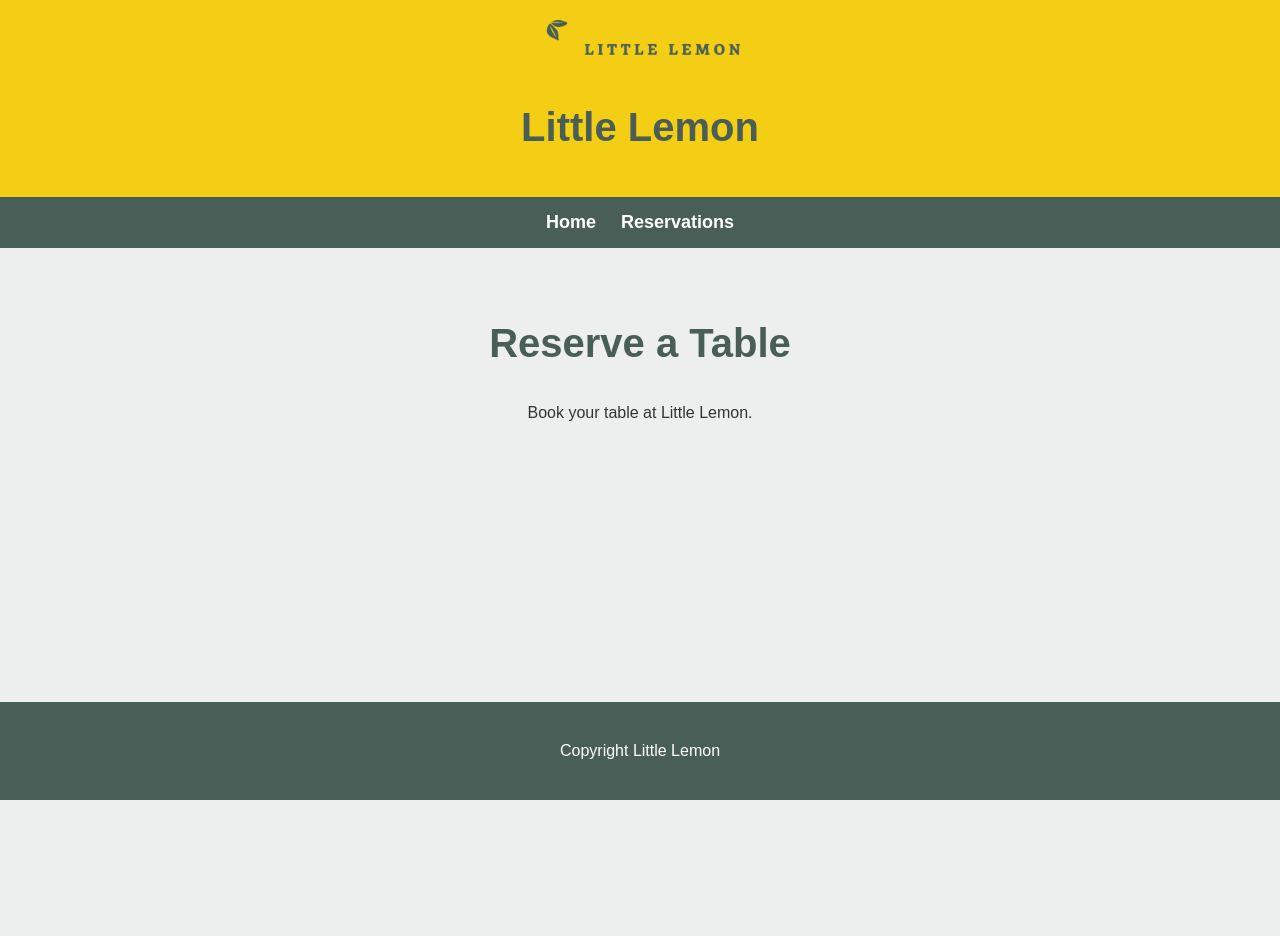
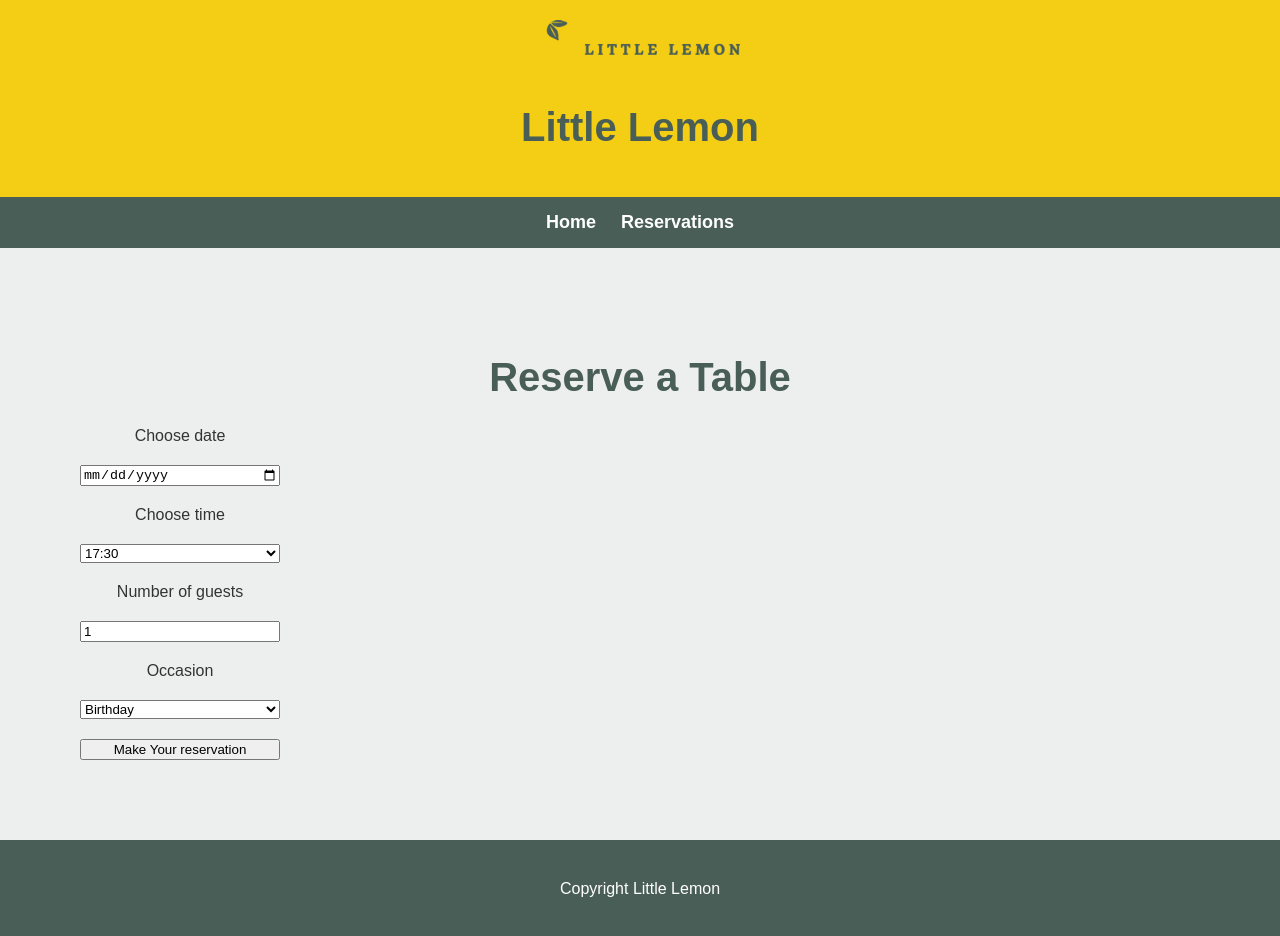
Before and after one commit to mrishikesh07/capstone, a React (Create React App) app: page /booking in a window 1280 px wide. Before the commit the page ends 800 px from the top, so only its background shows below. Built offline with nearby package versions, Linux system fonts and the light colour scheme.

Commit message:
implemented fetch, added api script and changed Main js.

```diff
--- a/public/index.html
+++ b/public/index.html
@@ -24,6 +24,7 @@
       work correctly both with client-side routing and a non-root public URL.
       Learn how to configure a non-root public URL by running `npm run build`.
     -->
+
     <title>React App</title>
   </head>
   <body>
@@ -39,5 +40,6 @@
       To begin the development, run `npm start` or `yarn start`.
       To create a production bundle, use `npm run build` or `yarn build`.
     -->
+      <script src="https://raw.githubusercontent.com/courseraap/capstone/main/api.js"></script>
   </body>
 </html>
--- /dev/null
+++ b/src/Components/BookingForm.js
@@ -0,0 +1,73 @@
+import { useState } from "react";
+
+function BookingForm({ availableTimes, dispatch }) {
+
+  const [date, setDate] = useState("");
+  const [time, setTime] = useState("");
+  const [guests, setGuests] = useState(1);
+  const [occasion, setOccasion] = useState("");
+
+  const handleDateChange = (e) => {
+    setDate(e.target.value);
+
+    dispatch({
+      type: "update",
+      date: e.target.value
+    });
+  };
+
+  const handleSubmit = (e) => {
+    e.preventDefault();
+    console.log(date, time, guests, occasion);
+  };
+
+  return (
+    <form
+      onSubmit={handleSubmit}
+      style={{ display: "grid", maxWidth: "200px", gap: "20px" }}
+    >
+
+      <label htmlFor="res-date">Choose date</label>
+      <input
+        type="date"
+        id="res-date"
+        value={date}
+        onChange={handleDateChange}
+      />
+
+      <label htmlFor="res-time">Choose time</label>
+      <select
+        id="res-time"
+        value={time}
+        onChange={(e) => setTime(e.target.value)}
+      >
+        {availableTimes.map((t) => (
+          <option key={t}>{t}</option>
+        ))}
+      </select>
+
+      <label htmlFor="guests">Number of guests</label>
+      <input
+        type="number"
+        min="1"
+        max="10"
+        value={guests}
+        onChange={(e) => setGuests(e.target.value)}
+      />
+
+      <label htmlFor="occasion">Occasion</label>
+      <select
+        value={occasion}
+        onChange={(e) => setOccasion(e.target.value)}
+      >
+        <option>Birthday</option>
+        <option>Anniversary</option>
+      </select>
+
+      <input type="submit" value="Make Your reservation" />
+
+    </form>
+  );
+}
+
+export default BookingForm;
--- a/src/Main.js
+++ b/src/Main.js
@@ -1,14 +1,43 @@
-import React from "react";
+import { fetchAPI } from "./api";
+import React, { useReducer } from "react";
 import { Routes, Route } from "react-router-dom";
 import HomePage from "./Pages/HomePage";
 import BookingPage from "./Pages/BookingPage";
 
+/* Initial times function */
+export function initializeTimes() {
+  const today = new Date();
+  return fetchAPI(today);
+}
+
+/* Reducer function */
+export function updateTimes(state, action) {
+  if (action.type === "update") {
+    return fetchAPI(new Date(action.date));
+  }
+  return state;
+}
 function Main() {
+
+  const [availableTimes, dispatch] = useReducer(
+    updateTimes,
+    [],
+    initializeTimes
+  );
+
   return (
     <main>
       <Routes>
         <Route path="/" element={<HomePage />} />
-        <Route path="/booking" element={<BookingPage />} />
+        <Route
+          path="/booking"
+          element={
+            <BookingPage
+              availableTimes={availableTimes}
+              dispatch={dispatch}
+            />
+          }
+        />
       </Routes>
     </main>
   );
--- a/src/Pages/BookingPage.js
+++ b/src/Pages/BookingPage.js
@@ -1,9 +1,16 @@
-function BookingPage() {
+import BookingForm from "../Components/BookingForm";
+
+function BookingPage({ availableTimes, dispatch }) {
   return (
-    <section>
+    <main>
       <h1>Reserve a Table</h1>
-      <p>Book your table at Little Lemon.</p>
-    </section>
+
+      <BookingForm
+        availableTimes={availableTimes}
+        dispatch={dispatch}
+      />
+
+    </main>
   );
 }
 
--- /dev/null
+++ b/src/api.js
@@ -0,0 +1,19 @@
+export function fetchAPI(date) {
+  let result = [];
+  let random = Math.floor(Math.random() * 5) + 1;
+
+  for (let i = 17; i <= 23; i++) {
+    if (Math.random() < 0.5) {
+      result.push(i + ":00");
+    }
+    if (Math.random() < 0.5) {
+      result.push(i + ":30");
+    }
+  }
+
+  return result;
+}
+
+export function submitAPI(formData) {
+  return true;
+}
```
